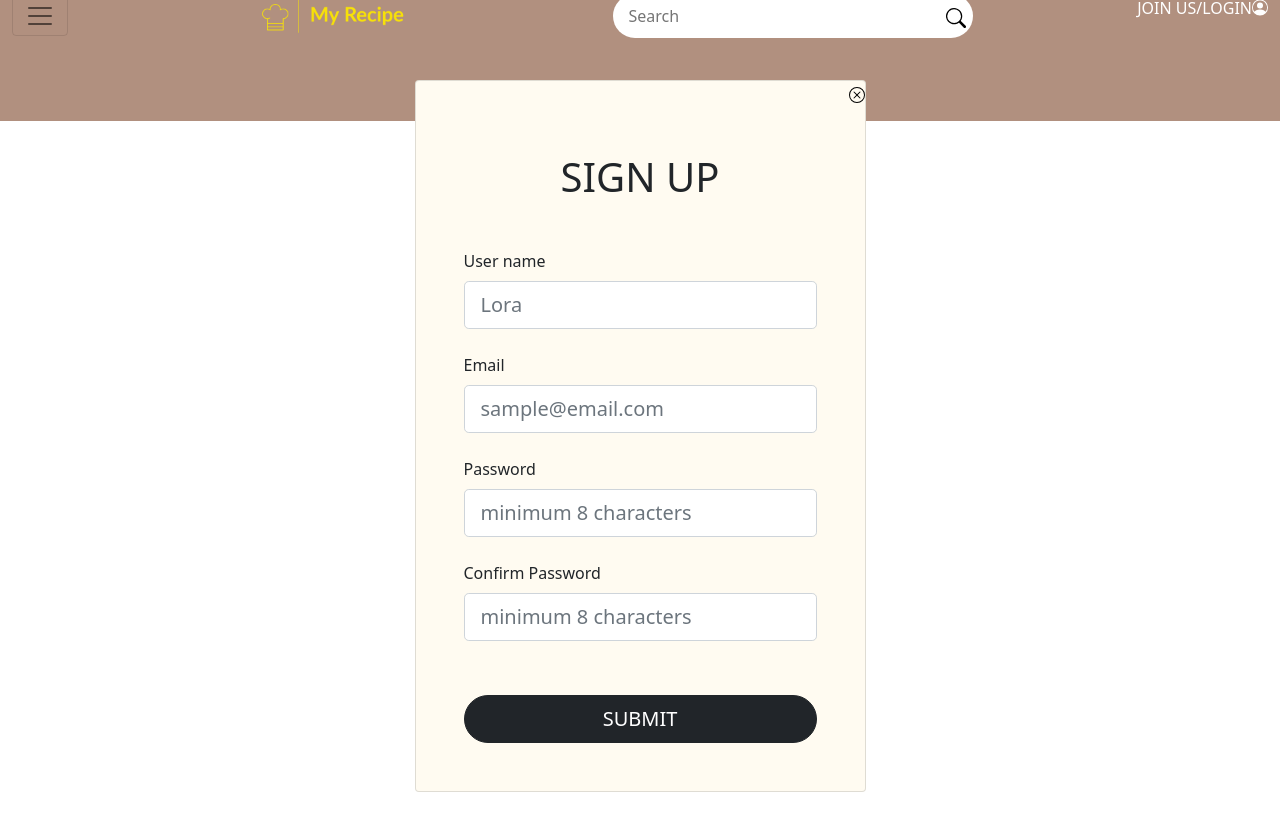
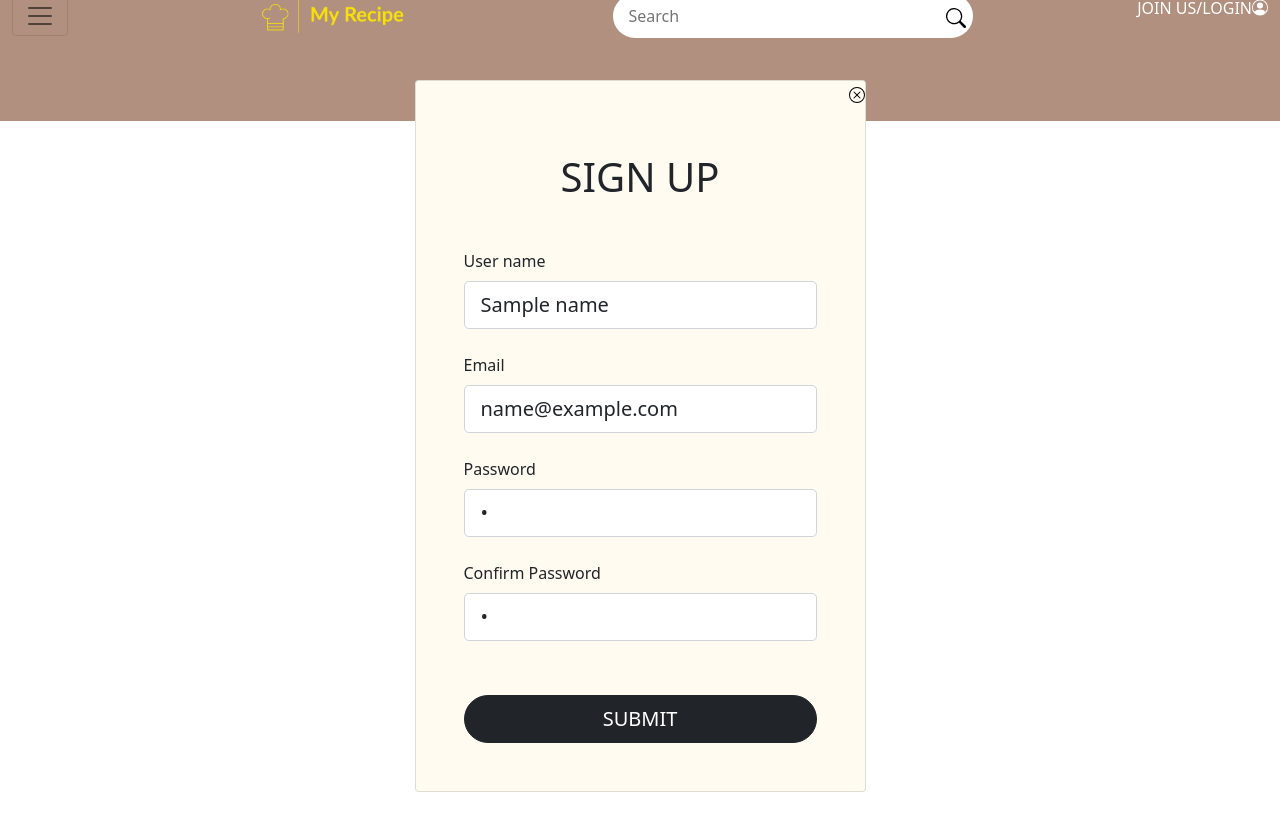
Before and after one commit to SherryTt/recipe-web, a PHP site: template www/templates/register.twig in a window 1280 px wide. Shown: the top 832 px of the page. Run offline with PHP 8.4, Linux system fonts and the light colour scheme; the template is opened without the code that fills it: most values are stand-ins (such as "Sample title", 1, 10 or a date in 2020); some libraries are stand-ins or nearby versions.

Commit message:
Change img pass

```diff
--- a/www/src/Account.php
+++ b/www/src/Account.php
@@ -33,7 +33,7 @@ class Account extends Database {
 	}
 
 	//Confirm pass validation
-	if ($_POST['password'] != $_POST['confirm_pass']) {
+	if ($_POST["password"] != $_POST["confirm_pass"]) {
   		$errors["confirm_pass"] = "Password and Confirm password should match!";
 }
 
@@ -43,7 +43,7 @@ class Account extends Database {
 		VALUES( ?, ?, ?)";
 		$statement = $this -> dbconnection -> prepare( $query );
 		$hashed = password_hash( $password,PASSWORD_DEFAULT );
-		$statement -> bind_param( "sss" , $name, $email, $hash );
+		$statement -> bind_param( "sss" , $name, $email, $hashed );
 		//Try to excute statement
 		try{
 			if( !$statement -> execute()) {
--- a/www/templates/partials/footer.twig
+++ b/www/templates/partials/footer.twig
@@ -5,7 +5,7 @@
 
       <!-- logo -->
       <a class="navbar-brand" href="index.html">
-        <img src="images/logo.png" width="200" height="200" alt=""></a>
+        <img src="../images/logo.png" width="200" height="200" alt=""></a>
       </div>
 
       <!-- social media icon -->
--- a/www/templates/partials/header.twig
+++ b/www/templates/partials/header.twig
@@ -6,7 +6,7 @@
   <meta name="viewport" content="width=device-width,initial-scale=1">
 
   <link rel="stylesheet" href="styles/styles.css">
-  <link rel="stylesheet" href="https://cdnjs.cloudflare.com/ajax/libs/font-awesome/5.11.2/css/all.min.css" integrity="sha256-+N4/V/SbAFiW1MPBCXnfnP9QSN3+Keu+NlB+0ev/YKQ=" crossorigin="anonymous" />
+  <link rel="stylesheet" href="https://cdnjs.cloudflare.com/ajax/libs/font-awesome/4.7.0/css/font-awesome.min.css">
   <link href="https://cdn.jsdelivr.net/npm/bootstrap@5.1.3/dist/css/bootstrap.min.css" rel="stylesheet">
 
 
--- a/www/templates/partials/navigation.twig
+++ b/www/templates/partials/navigation.twig
@@ -24,8 +24,8 @@
 
 
     <!-- logo -->
-      <a class="navbar-brand" href="index.html">
-      <img src="images/logo.png" width="200" height="200" alt=""></a>
+      <a class="navbar-brand" href="../templates/home.twig">
+      <img src="../images/logo.png" width="200" height="200" alt=""></a>
 
 
       <!-- search bar/login -->
@@ -33,13 +33,13 @@
           <form action="/" method="GET" class="form">
             <input type="search" placeholder="Search" class="search-field" />
             <button type="submit" class="search-button">
-              <img src="images/search.svg">
+              <img src="../images/search.svg">
             </button>
           </form>
         <div class="nav-item1">
-        <a class="item" id="signup" href="#signup">JOIN US</a>
+        <a class="item" id="signup" href="../register.twig">JOIN US</a>
         <p class="item">/</p>
-        <a class="item" id="login" href="#login">LOGIN</a>
+        <a class="item" id="login" href="../login.twig">LOGIN</a>
          <svg class="item" id="account" xmlns="http://www.w3.org/2000/svg" width="16" height="16" fill="currentColor" class="bi bi-person-circle" viewBox="0 0 16 16">
                   <path d="M11 6a3 3 0 1 1-6 0 3 3 0 0 1 6 0z"/>
                   <path fill-rule="evenodd" d="M0 8a8 8 0 1 1 16 0A8 8 0 0 1 0 8zm8-7a7 7 0 0 0-5.468 11.37C3.242 11.226 4.805 10 8 10s4.757 1.225 5.468 2.37A7 7 0 0 0 8 1z"/>
--- a/www/templates/register.twig
+++ b/www/templates/register.twig
@@ -12,55 +12,47 @@
             <div class="card shadow-2-strong">
               <div class="close">
                 <a href="home.twig">
-                <image class="item-close" src="images/close.svg"></a>
+                <image class="item-close" src="templates/images/close.svg"></a>
               </div>
               <div class="card-body p-5 text-center">
-                <form id="register-form" method="post" action="register.php" autocomplete="off">
+                <form id="register-form" method="post" action="register.php" >
                 <h1 class="mb-5">SIGN UP</h1>
 
-                {% if register.errors.name %}
-                {% set nameErrorMessage = register.errors.name %}
-                {% set namelInvalid = 'is-invalid' %}
-                {% endif %}
                 <div class="form-outline mb-4">
                   <label class="form-label" for="typeEmailX-2">User name</label>
-                  <input type="text" id="name" class="form-control form-control-lg {{nameInvalid}}" name="name" placeholder="Lora" autocomplete="new-password">
+                  <input type="text" id="name" class="form-control form-control-lg {{nameInvalid}}" name="name" placeholder="Lora" required value="{{name}}">
                   <div class="invalid-feedback">{{nameErrorMessage}}</div>
                 </div>
 
-                {% if register.errors.email %}
-                {% set emailErrorMessage = register.errors.email %}
-                {% set emailInvalid = 'is-invalid' %}
-                {% endif %}
                 <div class="form-outline mb-4">
                   <label class="form-label" for="typeEmailX-2">Email</label>
-                  <input type="email" id="email" class="form-control form-control-lg {{emailInvalid}}" name="email" placeholder="sample@email.com" autocomplete="new-password">
+                  <input type="email" id="email" class="form-control form-control-lg {{emailInvalid}}" name="email" placeholder="sample@email.com" required value="{{email}}">
                   <div class="invalid-feedback">{{emailErrorMessage}}</div>
                 </div>
-                {% if register.errors.password %}
-                {% set passwordErrorMessage = register.errors.password %}
-                {% set passwordInvalid = 'is-invalid' %}
-                {% endif %}
+
 
                 <div class="form-outline mb-4" id="bottom-checkbox">
                   <label class="form-label" for="typePasswordX-2">Password</label>
-                  <input type="password" id="password" class="form-control form-control-lg {{passwordInvalid}}" name="password" placeholder="minimum 8 characters" autocomplete="new-password">
+                  <input type="password" id="password" class="form-control form-control-lg {{passwordInvalid}}" name="password" placeholder="minimum 8 characters" required value="{{password}}">
                   <div class="invalid-feedback">{{passwordErrorMessage}}</div>
                 </div>
-                {% if register.errors.confirm_pass %}
-                {% set passwordErrorMessage = register.errors.confirm_pass %}
-                {% set passwordInvalid = 'is-invalid' %}
-                {% endif %}
+
 
                 <div class="form-outline mb-4" id="bottom-checkbox">
                   <label class="form-label" for="typePasswordX-2">Confirm Password</label>
-                  <input type="password" id="confirm_pass" class="form-control form-control-lg" name="confirm_pass"  placeholder="minimum 8 characters" autocomplete="new-password">
+                  <input type="password" id="confirm_pass" class="form-control form-control-lg" name="confirm_pass"  placeholder="minimum 8 characters" required value="{{confirm_pass}}">
                 </div>
 
 
-                <!-- login button -->
+                {% set outcome = result.errors | join(", ") %}
+                <!-- submit button -->
                 <button class="btn btn-dark btn-lg btn-block signup_btn" type="submit" style="border-radius:30px;  width: -webkit-fill-available;">SUBMIT</button>
-
+                {% if outcome | length > 0 %}
+                <div class="alert alert-warning alert-dismissible fade show" role="alert">
+                {{ outcome }}
+                <button type="button" class="btn-close" data-bs-dismiss="alert"></button>
+                </div>
+                {% endif %}
                 </form>
               </div>
             </div>
```
Also changed, not shown: www/register.php (+12 -8 lines), 1 other file.
